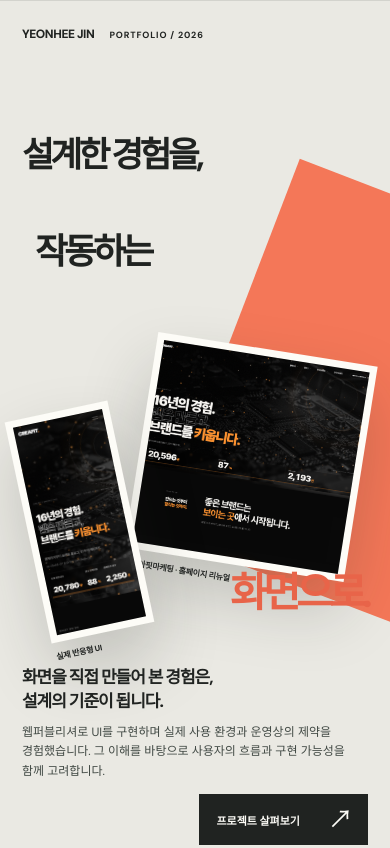
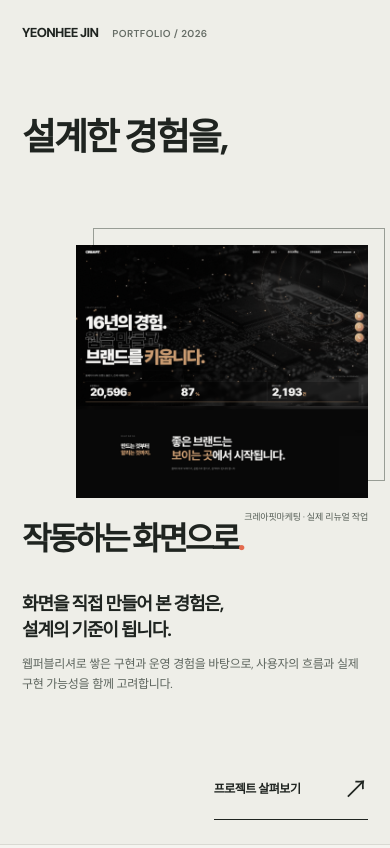
Before and after one commit to maezoo/portfolio_2026, a plain HTML site: page portfolio-new/index.html in a window 390 px wide. Shown: the top 848 px of the page. Drawn offline with Linux system fonts and the light colour scheme.

Commit message:
Refine hero into high-end editorial type composition with one real project image

```diff
--- a/portfolio-new/index.html
+++ b/portfolio-new/index.html
@@ -38,42 +38,34 @@
     .main-nav{display:flex;align-items:center;gap:clamp(22px,3vw,52px)}
     .main-nav a{font-size:12px;font-weight:700;transition:color .2s}
     .main-nav a:hover,.main-nav a:focus-visible{color:var(--accent)}
-    /* Hero / Experimental Editorial: oversized type layered through real work fragments. */
-    .hero{position:relative;isolation:isolate;overflow:hidden;background:#eae9e3;color:#202321}
-    .hero-editorial{position:relative;min-height:max(750px,100svh);max-width:1700px;margin-inline:auto;overflow:hidden}
-    .hero-editorial::before{content:"";position:absolute;right:-13%;top:-18%;width:57%;height:75%;background:#f47758;transform:rotate(17deg);pointer-events:none}
-    .hero-editorial::after{content:"";position:absolute;top:0;left:0;right:0;height:1px;background:#2023211c;pointer-events:none}
-    .hero-signature{position:absolute;z-index:8;top:clamp(24px,3.3vw,53px);left:var(--pad);display:flex;align-items:baseline;gap:15px}
-    .hero-signature strong{font-size:13px;font-weight:800;letter-spacing:-.035em}
-    .hero-signature small{font-size:10px;font-weight:650;letter-spacing:.095em}
-    .hero-title{position:absolute;inset:0;z-index:6;margin:0;font-size:clamp(68px,8.65vw,151px);font-weight:800;letter-spacing:-.105em;line-height:1;pointer-events:none}
-    .hero-title span{display:block;position:absolute;white-space:nowrap}
-    .hero-title .hero-line-one{top:15%;left:3.8%;font-size:1.07em}
-    .hero-title .hero-line-two{top:43%;left:9%;font-size:.97em}
-    .hero-title .hero-line-three{top:65%;right:4.5%;font-size:1.33em;letter-spacing:-.11em;color:#e86449}
-    .hero-photo{position:absolute;z-index:2;margin:0;padding:10px;background:#fdfcf7;box-shadow:0 32px 65px #24252134;transition:transform .8s var(--ease),box-shadow .6s var(--ease)}
-    .hero-photo img{display:block;width:100%;height:100%;object-fit:cover;object-position:top;background:#e2e3dd}
-    .hero-photo figcaption{position:absolute;bottom:-26px;left:2px;font-size:10px;font-weight:750;letter-spacing:-.025em;white-space:nowrap;color:#202321}
-    .hero-photo--website{top:16%;right:7%;width:clamp(300px,30vw,470px);height:clamp(245px,26vw,390px);transform:rotate(8deg)}
-    .hero-photo--mobile{top:47%;left:35%;width:clamp(115px,12vw,182px);height:clamp(225px,25vw,360px);transform:rotate(-13deg);z-index:3}
-    .hero-photo--detail{top:56%;right:11%;width:clamp(210px,19vw,300px);height:clamp(135px,13vw,210px);transform:rotate(10deg);z-index:3}
-    .hero-photo--website:hover{transform:translateY(-12px) rotate(5deg);box-shadow:0 43px 90px #24252147}
-    .hero-photo--mobile:hover{transform:translateY(-12px) rotate(-9deg);box-shadow:0 43px 90px #24252147}
-    .hero-photo--detail:hover{transform:translateY(-12px) rotate(7deg);box-shadow:0 43px 90px #24252147}
-    .hero-note{position:absolute;z-index:7;left:var(--pad);bottom:clamp(41px,6vw,96px);max-width:clamp(300px,29vw,420px)}
-    .hero-note strong{display:block;margin:0 0 15px;font-size:clamp(18px,1.7vw,27px);font-weight:800;line-height:1.4;letter-spacing:-.06em}
-    .hero-note p{max-width:380px;margin:0;font-size:clamp(12px,.98vw,14px);line-height:1.8;color:#414944}
-    .hero-cta{position:absolute;z-index:8;right:var(--pad);bottom:clamp(38px,5.4vw,86px);display:inline-flex;align-items:center;gap:28px;padding:15px 18px 15px 22px;background:#202321;color:#fdfcf7;font-size:12px;font-weight:800;white-space:nowrap;transition:background .25s,transform .35s var(--ease)}
-    .hero-cta span{font-size:25px;line-height:1;font-weight:400;transition:transform .3s var(--ease)}
-    .hero-cta:hover{background:#e86449;transform:translateY(-5px)}
-    .hero-cta:hover span{transform:translate(4px,-4px)}
-    .hero-cta:focus-visible{outline:2px solid #202321;outline-offset:6px}
+    /* Hero: art-directed editorial typography with one unrotated real-work image. */
+    .hero{position:relative;overflow:hidden;background:#eeeee8;color:#1f2420;min-height:100svh}
+    .hero-editorial{position:relative;min-height:max(770px,100svh);max-width:1720px;margin:auto;padding:clamp(26px,3.4vw,49px) var(--pad) clamp(35px,4.2vw,60px)}
+    .hero-signature{position:relative;z-index:5;display:flex;align-items:baseline;gap:14px}
+    .hero-signature strong{font-size:13px;font-weight:800;letter-spacing:-.05em}
+    .hero-signature small{font-size:10px;font-weight:600;letter-spacing:.04em;color:#666d66}
+    .hero-title{position:absolute;inset:0;margin:0;font-weight:800;letter-spacing:-.09em;line-height:1.06;pointer-events:none}
+    .hero-title>span{display:block;position:absolute;white-space:nowrap}
+    .hero-title .hero-line-one{z-index:4;top:17%;left:4.5%;font-size:clamp(72px,10vw,170px)}
+    .hero-title .hero-line-two{z-index:4;top:66%;left:4.5%;font-size:clamp(68px,8.35vw,140px);letter-spacing:-.095em}
+    .hero-title .hero-period{color:#e46a4e}
+    .hero-image{position:absolute;z-index:2;right:8%;top:35%;width:46%;height:37%;margin:0;overflow:visible}
+    .hero-image::before{content:"";position:absolute;z-index:-1;top:-17px;right:-17px;bottom:17px;left:17px;border:1px solid #989d95}
+    .hero-image img{display:block;width:100%;height:100%;object-fit:cover;object-position:top;filter:saturate(.43);transition:filter .55s}
+    .hero-image:hover img{filter:saturate(1)}
+    .hero-image figcaption{position:absolute;right:0;bottom:-25px;font-size:10px;letter-spacing:-.02em;color:#555d55}
+    .hero-note{position:absolute;left:var(--pad);top:45%;max-width:min(34%,460px);z-index:3}
+    .hero-note strong{display:block;font-size:clamp(20px,2vw,29px);line-height:1.47;letter-spacing:-.062em;font-weight:700}
+    .hero-note p{max-width:400px;margin:14px 0 0;font-size:clamp(13px,1.04vw,15px);color:#5d655e;line-height:1.82;letter-spacing:-.025em}
+    .hero-cta{position:absolute;right:var(--pad);bottom:6.5%;z-index:5;border-bottom:1px solid #1f2420;display:inline-flex;align-items:center;justify-content:space-between;gap:43px;padding:10px 0 13px;font-size:13px;font-weight:700;letter-spacing:-.04em;transition:gap .3s var(--ease),color .3s}
+    .hero-cta span{font-size:25px;font-weight:400}
+    .hero-cta:hover{gap:56px;color:#d65f47}
+    .hero-cta:focus-visible{outline:2px solid #e46a4e;outline-offset:5px}
     .js .hero-title.reveal{opacity:1;transform:none;transition:none}
     .js .hero-title.reveal>span{opacity:0;transform:translateY(29px);transition:opacity .82s var(--ease),transform .82s var(--ease)}
     .js .hero-title.reveal.in>span{opacity:1;transform:translateY(0)}
-    .js .hero-title.reveal>span:nth-child(2){transition-delay:.12s}
-    .js .hero-title.reveal>span:nth-child(3){transition-delay:.25s}
-    @media(prefers-reduced-motion:reduce){.hero-photo,.hero-cta,.hero-cta span{transition:none}}
+    .js .hero-title.reveal>span:nth-child(2){transition-delay:.18s}
+    @media(prefers-reduced-motion:reduce){.hero-image img,.hero-cta{transition:none}}
     .section{padding-block:clamp(105px,12vw,190px)}
     .section-head{display:grid;grid-template-columns:1fr auto;gap:25px;align-items:end;margin-bottom:clamp(48px,7vw,100px)}
     .section-head .eyebrow{margin-bottom:22px}
@@ -373,10 +365,10 @@
     a:focus-visible,button:focus-visible{outline:2px solid var(--accent);outline-offset:6px}
     @media(max-width:1100px){
       :root{--head-h:75px}
-      .hero-title{font-size:clamp(62px,8.4vw,100px)}
-      .hero-photo--website{right:2%;width:32vw}
-      .hero-photo--mobile{left:35%}
-      .hero-photo--detail{right:9%}
+      .hero-title .hero-line-one{font-size:clamp(65px,9.8vw,110px)}
+      .hero-title .hero-line-two{font-size:clamp(62px,8.1vw,100px)}
+      .hero-note{max-width:38%;top:43%}
+      .hero-image{right:7%;width:48%}
       .project-grid,.project--bnj .project-grid{grid-template-columns:minmax(250px,.82fr) minmax(0,1.18fr)}
       .project--reverse .project-grid{grid-template-columns:minmax(0,1.18fr) minmax(250px,.82fr)}
       .project h3{font-size:clamp(39px,5vw,60px)}
@@ -389,24 +381,15 @@
       .main-nav{gap:20px}
       .main-nav a{font-size:11px}
       .main-nav a:nth-child(2),.main-nav a:nth-child(3){display:none}
-      .hero-editorial{min-height:max(900px,100svh)}
-      .hero-editorial::before{top:23%;right:-34%;width:78%;height:46%;transform:rotate(21deg)}
-      .hero-signature{top:26px}
-      .hero-signature strong{font-size:12px}
-      .hero-signature small{font-size:9px}
-      .hero-title{font-size:clamp(36px,9.7vw,70px)}
-      .hero-title .hero-line-one{top:16%;left:var(--pad);font-size:.99em}
-      .hero-title .hero-line-two{top:27%;left:9%;font-size:1.01em}
-      .hero-title .hero-line-three{top:66%;right:var(--pad);font-size:1.21em;letter-spacing:-.11em}
-      .hero-photo{padding:7px}
-      .hero-photo--website{top:40%;right:7%;width:57%;height:25%;transform:rotate(9deg)}
-      .hero-photo--mobile{top:47%;left:7%;width:27%;height:26%;transform:rotate(-12deg)}
-      .hero-photo--detail{display:none}
-      .hero-photo figcaption{bottom:-19px;font-size:8px}
-      .hero-note{bottom:90px;left:var(--pad);max-width:calc(100% - 2 * var(--pad))}
-      .hero-note strong{font-size:18px;margin-bottom:9px}
-      .hero-note p{font-size:12px;line-height:1.65;max-width:340px}
-      .hero-cta{right:var(--pad);bottom:25px;padding:13px 15px 13px 17px;font-size:11px}
+      .hero-editorial{min-height:max(820px,100svh);padding:24px var(--pad) 40px}
+      .hero-title .hero-line-one{top:14%;left:var(--pad);font-size:clamp(39px,9.6vw,74px)}
+      .hero-title .hero-line-two{top:65%;left:var(--pad);font-size:clamp(36px,8.3vw,63px)}
+      .hero-image{top:31%;right:var(--pad);width:75%;height:31%}
+      .hero-note{top:74%;left:var(--pad);max-width:calc(100% - 2 * var(--pad))}
+      .hero-note strong{font-size:20px}
+      .hero-note p{max-width:450px;margin-top:10px;font-size:13px}
+      .hero-cta{right:var(--pad);bottom:3.5%;font-size:12px}
+      .hero-image figcaption{font-size:9px}
       .section{padding-block:90px}
       .section-head{margin-bottom:46px}
       .section-title{font-size:clamp(50px,10vw,70px)}
@@ -430,11 +413,14 @@
       .logo small{font-size:8px}
       .header-inner{padding-inline:20px}
       .main-nav{gap:17px}
-      .hero-title{font-size:clamp(34px,9vw,40px)}
-      .hero-title .hero-line-three{font-size:1.16em}
-      .hero-editorial{min-height:max(870px,100svh)}
-      .hero-note{bottom:88px}
-      .hero-note strong{font-size:17px}
+      .hero-editorial{min-height:max(785px,100svh)}
+      .hero-title .hero-line-one{font-size:clamp(37px,9.45vw,42px)}
+      .hero-title .hero-line-two{top:62%;font-size:clamp(32px,8vw,36px)}
+      .hero-image{top:29%;height:30%}
+      .hero-note{top:70%}
+      .hero-note strong{font-size:18px}
+      .hero-note p{font-size:12px;line-height:1.7}
+      .hero-cta{bottom:2.8%}
       .visual-creafit{padding:21px}
       .browser{transform:rotate(-1deg)}
       .concept-hero{padding:25px 20px}
@@ -686,26 +672,17 @@
     <section class="hero" id="top" aria-labelledby="hero-title">
       <div class="hero-editorial">
         <div class="hero-signature"><strong>YEONHEE JIN</strong><small>PORTFOLIO / 2026</small></div>
-        <h1 id="hero-title" class="hero-title reveal">
+        <h1 class="hero-title reveal" id="hero-title">
           <span class="hero-line-one">설계한 경험을,</span>
-          <span class="hero-line-two">작동하는</span>
-          <span class="hero-line-three">화면으로.</span>
+          <span class="hero-line-two">작동하는 화면으로<span class="hero-period">.</span></span>
         </h1>
-        <figure class="hero-photo hero-photo--website">
-          <img src="../selected01_pc.png" alt="크레아핏마케팅 리뉴얼 실제 PC 화면 일부" loading="eager" decoding="async">
-          <figcaption>크레아핏마케팅 · 홈페이지 리뉴얼</figcaption>
-        </figure>
-        <figure class="hero-photo hero-photo--mobile">
-          <img src="../selected01_mobile.png" alt="실제 구현한 반응형 모바일 홈페이지 화면 일부" loading="eager" decoding="async">
-          <figcaption>실제 반응형 UI</figcaption>
-        </figure>
-        <figure class="hero-photo hero-photo--detail">
-          <img src="../pr3_after_exp1.png" alt="비앤제이플러스 홈페이지 리뉴얼 실제 작업물 일부" loading="eager" decoding="async">
-          <figcaption>비앤제이플러스 · 홈페이지 리뉴얼</figcaption>
+        <figure class="hero-image reveal delay-1">
+          <img src="../selected01_pc.png" alt="크레아핏마케팅 기업 홈페이지 리뉴얼 실제 화면" loading="eager" decoding="async">
+          <figcaption>크레아핏마케팅 · 실제 리뉴얼 작업</figcaption>
         </figure>
         <div class="hero-note reveal">
           <strong>화면을 직접 만들어 본 경험은,<br>설계의 기준이 됩니다.</strong>
-          <p>웹퍼블리셔로 UI를 구현하며 실제 사용 환경과 운영상의 제약을 경험했습니다. 그 이해를 바탕으로 사용자의 흐름과 구현 가능성을 함께 고려합니다.</p>
+          <p>웹퍼블리셔로 쌓은 구현과 운영 경험을 바탕으로, 사용자의 흐름과 실제 구현 가능성을 함께 고려합니다.</p>
         </div>
         <a class="hero-cta" href="#work">프로젝트 살펴보기 <span aria-hidden="true">↗</span></a>
       </div>
```
